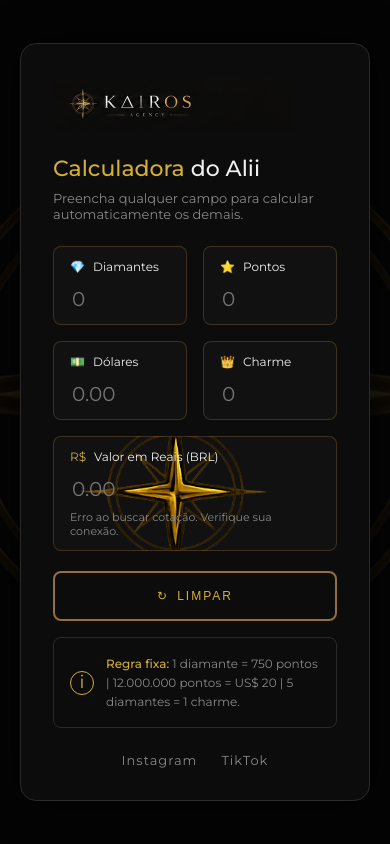
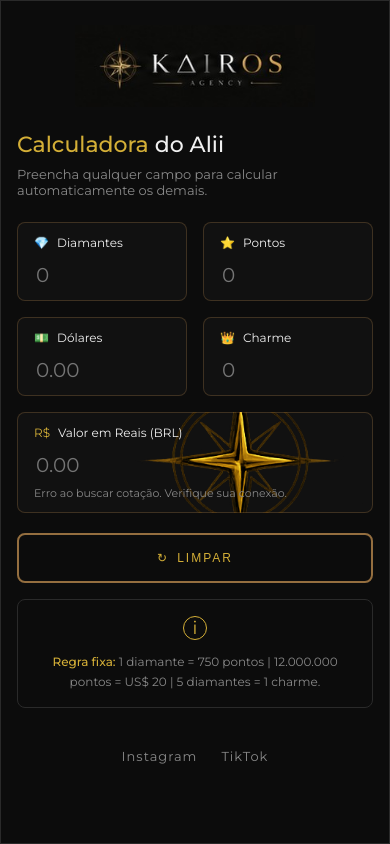
Before and after one commit to rauldosS/diamond-converter, a plain HTML site: page index.html in a window 390 px wide. Drawn offline with Linux system fonts and the light colour scheme; no server answers.

Commit message:
feat: create index

```diff
--- a/index.html
+++ b/index.html
@@ -68,7 +68,7 @@
         /* 2. LOGO SUPERIOR */
         .brand-header {
             display: flex;
-            justify-content: flex-start;
+            justify-content: center; /* Centraliza a logo */
             margin-bottom: 24px;
         }
 
@@ -250,6 +250,32 @@
         .social-links a:hover {
             color: var(--gold);
         }
+
+        @media (max-width: 600px) {
+            body {
+                padding: 0; /* Remove o padding do body para a calculadora esticar mais */
+            }
+
+            .calculadora {
+                padding: 24px 16px; /* Reduz as margens internas para ganhar espaço pros inputs */
+                border-radius: 0; /* Tira o arredondamento para mesclar com a tela (opcional) */
+                min-height: 100vh; /* Faz a calculadora ocupar a tela toda no celular */
+                box-shadow: none; /* Sem sombra no mobile já que ocupa a tela toda */
+                display: flex;
+                flex-direction: column;
+            }
+
+            .social-links {
+                justify-content: center; /* Centraliza os links do rodapé */
+                padding-bottom: 24px;
+            }
+
+            /* Ajuste fino na regra fixa para telas muito estreitas */
+            .regra-fixa {
+                flex-direction: column;
+                text-align: center;
+            }
+        }
     </style>
 </head>
 
@@ -257,7 +283,7 @@
 
     <div class="calculadora">
         <div class="brand-header">
-            <img src="assets/images/kairos.png" alt="Kairos Agency" class="img-logo">
+            <img src="assets/images/kairos.jpg" alt="Kairos Agency" class="img-logo">
         </div>
 
         <div class="header">
```
Also changed, not shown: assets/images/kairos.jpg (added), assets/images/kairos.png (deleted).
